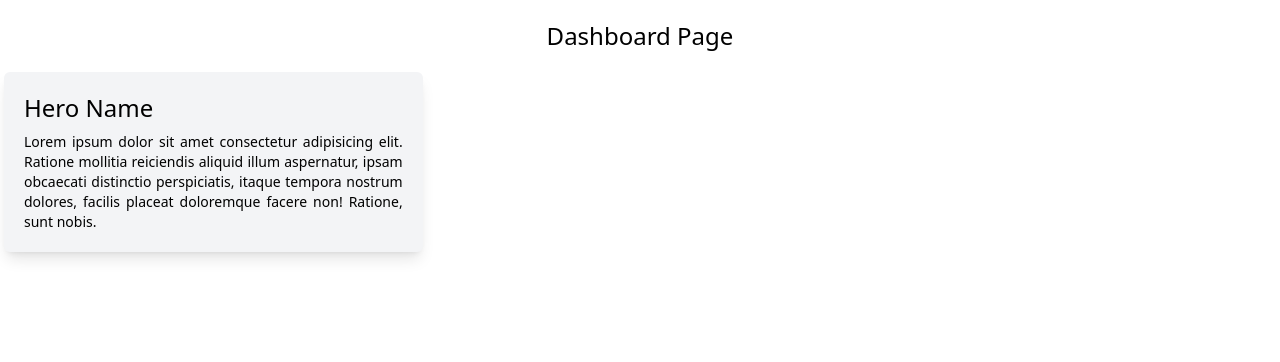
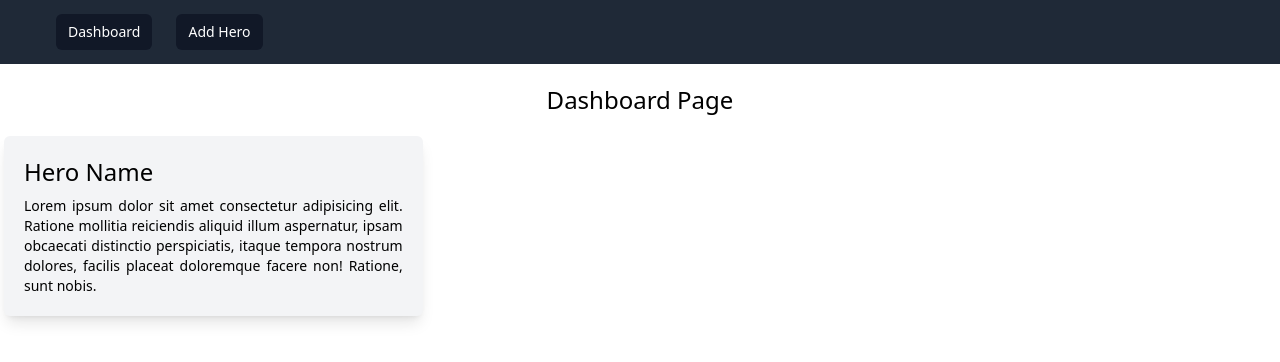
Before and after one commit to WibyFabian08/persiapan-angular, an Angular app: page /dashboard in a window 1280 px wide. Shown: the top 362 px of the page. Built offline with nearby package versions, Linux system fonts and the light colour scheme.

Commit message:
design navbar

```diff
--- a/src/app/app.component.html
+++ b/src/app/app.component.html
@@ -1 +1,2 @@
+<app-navbar></app-navbar>
 <router-outlet></router-outlet>
--- a/src/app/navbar/navbar.component.html
+++ b/src/app/navbar/navbar.component.html
@@ -1 +1,29 @@
-<p>navbar works!</p>
+<nav class="bg-gray-800">
+  <div class="max-w-7xl mx-auto px-2 sm:px-6 lg:px-8">
+    <div class="relative flex items-center justify-between h-16">
+      <div
+        class="flex-1 flex items-center justify-center sm:items-stretch sm:justify-start"
+      >
+        <div class="hidden sm:block sm:ml-6" *ngFor="let menu of menus">
+          <div class="flex space-x-4">
+            <a
+              routerLink="{{ menu.path }}"
+              class="bg-gray-900 text-white px-3 py-2 rounded-md text-sm font-medium"
+              >{{ menu.name }}</a
+            >
+          </div>
+        </div>
+      </div>
+    </div>
+  </div>
+
+  <div class="sm:hidden" id="mobile-menu">
+    <div *ngFor="let menu of menus" class="px-2 pt-2 pb-3 space-y-1">
+      <a
+        routerLink="{{ menu.path }}"
+        class="bg-gray-900 text-white block px-3 py-2 rounded-md text-base font-medium"
+        >{{ menu.name }}</a
+      >
+    </div>
+  </div>
+</nav>
--- a/src/app/navbar/navbar.component.ts
+++ b/src/app/navbar/navbar.component.ts
@@ -7,6 +7,17 @@ import { Component, OnInit } from '@angular/core';
 })
 export class NavbarComponent implements OnInit {
 
+  menus = [
+    {
+      name: "Dashboard",
+      path: "dashboard"
+    },
+    {
+      name: "Add Hero",
+      path: "add"
+    }
+  ]
+
   constructor() { }
 
   ngOnInit(): void {
```
